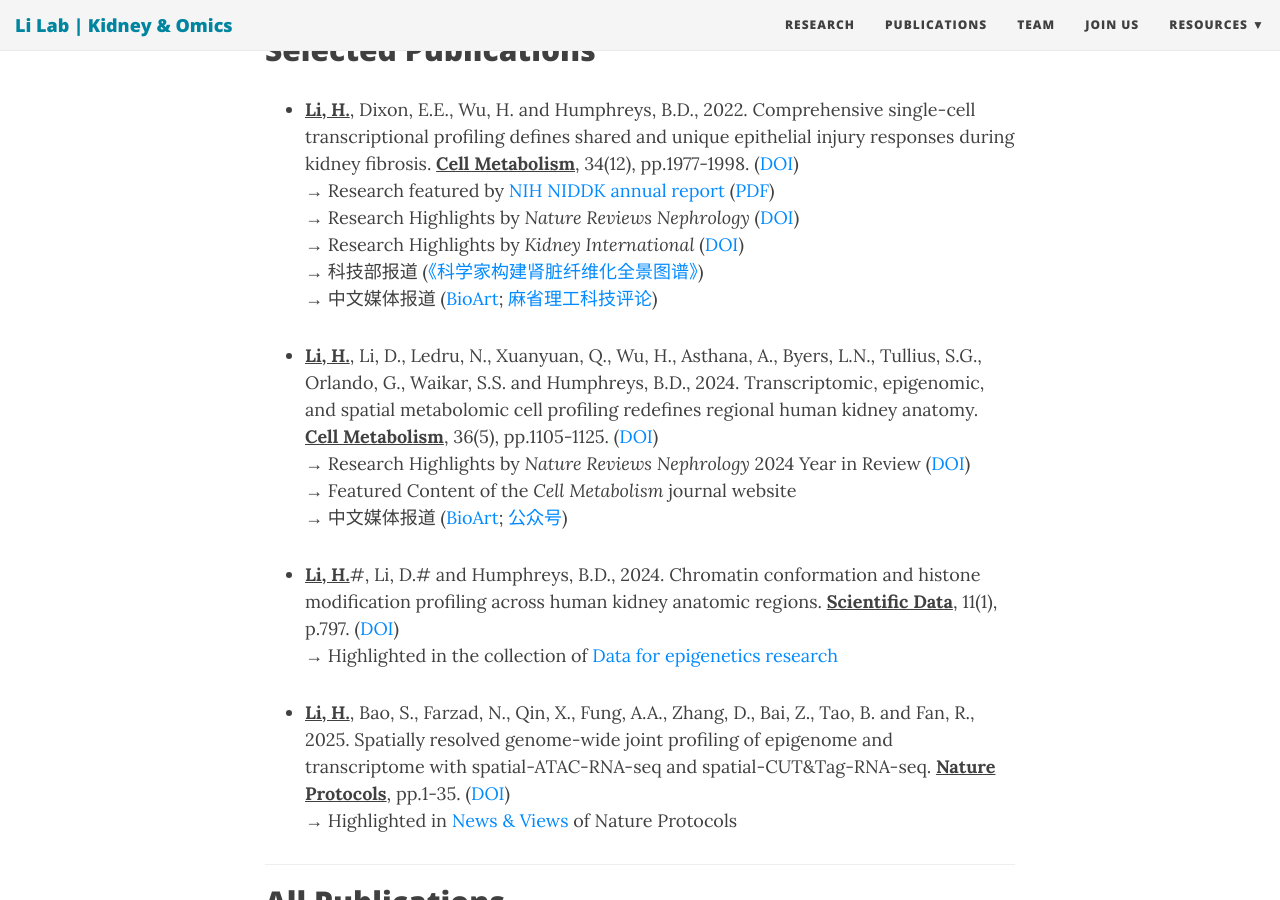
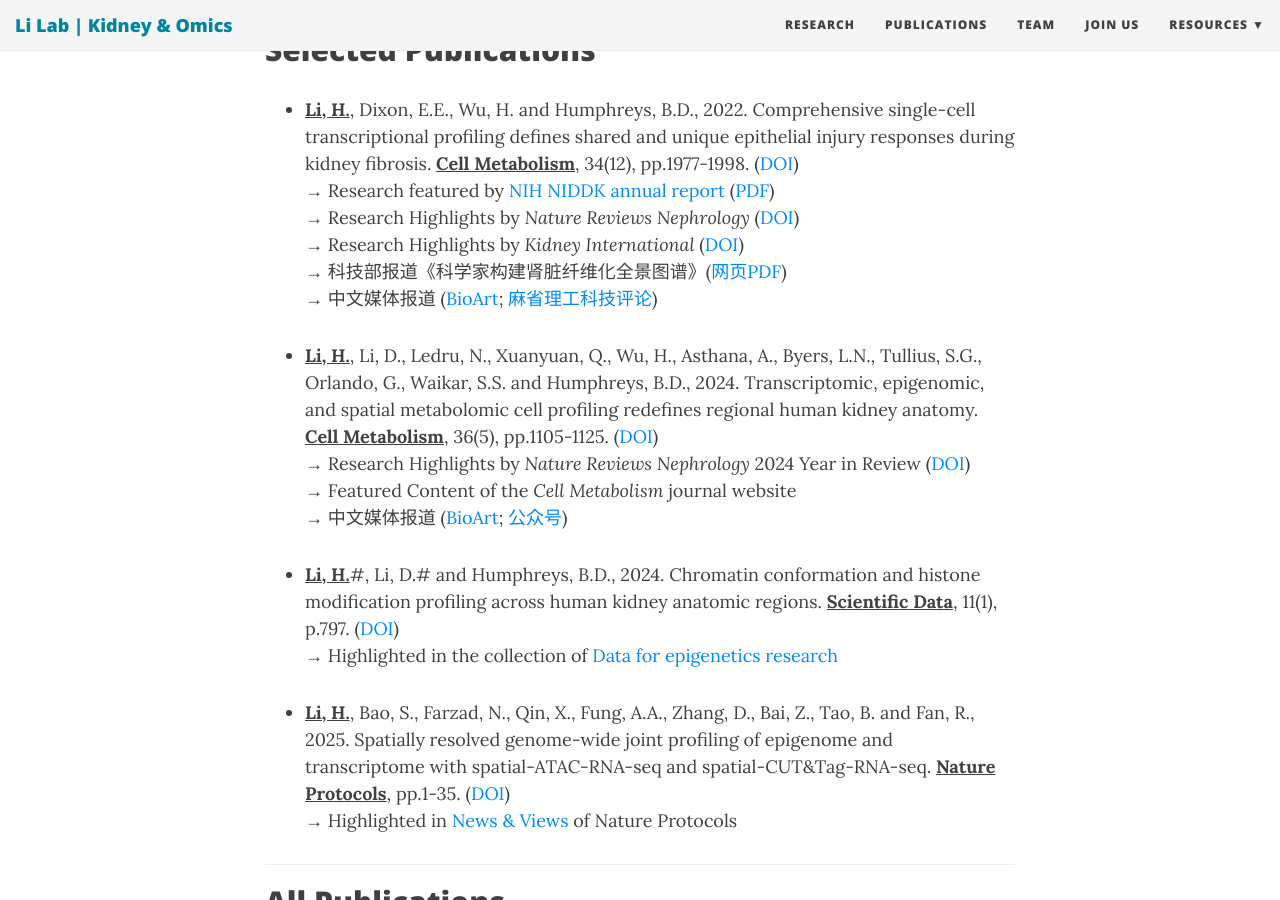
Before and after one commit to TheLiLab/thelilab.github.io, a Jekyll site: the page built from pubs.md, in a window 1280 px wide and 900 px high, scrolled down 656 px. Built offline with Jekyll 4.4.1, drawn with Linux system fonts in a browser that asks for light colours; nearby versions of some CDN libraries.

Commit message:
Update pubs.md

```diff
--- a/pubs.md
+++ b/pubs.md
@@ -23,7 +23,7 @@ bigimg:
 →	Research featured by <a href="https://www.niddk.nih.gov/about-niddk/strategic-plans-reports/niddk-recent-advances-emerging-opportunities" target="_blank">NIH NIDDK annual report</a> (<a href="https://www.niddk.nih.gov/-/media/Files/Strategic-Plans/2024/NIDDK_RecentAdvances_2024-KUH.pdf" target="_blank">PDF</a>)<br>
 →	Research Highlights by <i>Nature Reviews Nephrology</i> (<a href="https://doi.org/10.1038/s41581-022-00657-x" target="_blank">DOI</a>)<br>
 →	Research Highlights by <i>Kidney International</i> (<a href="https://doi.org/10.1016/j.kint.2023.02.005" target="_blank">DOI</a>)<br>
-→	科技部报道 (<a href="https://www.most.gov.cn/ztzl/gnwkjdt/202211/t20221111_183450.html" target="_blank">《科学家构建肾脏纤维化全景图谱》</a>)<br>
+→	科技部报道《科学家构建肾脏纤维化全景图谱》(<a href="https://github.com/TheLiLab/thelilab.github.io/blob/main/media/file/gov_news.pdf" target="_blank">网页PDF</a>)<br>
 →	中文媒体报道 (<a href="https://mp.weixin.qq.com/s/1-JbkuPvXk3-Y5-cocJn3Q" target="_blank">BioArt</a>; <a href="https://mp.weixin.qq.com/s/tRLhBHvm4BKw3VJ8IUiXuA" target="_blank">麻省理工科技评论</a>)
 <br>
 
```
